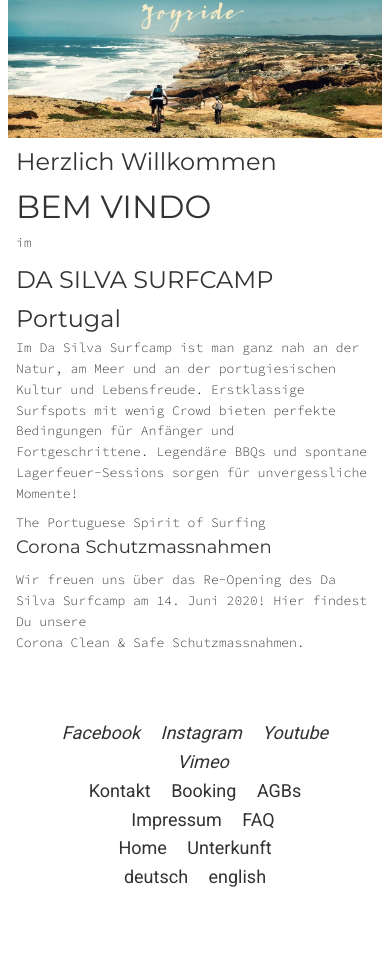
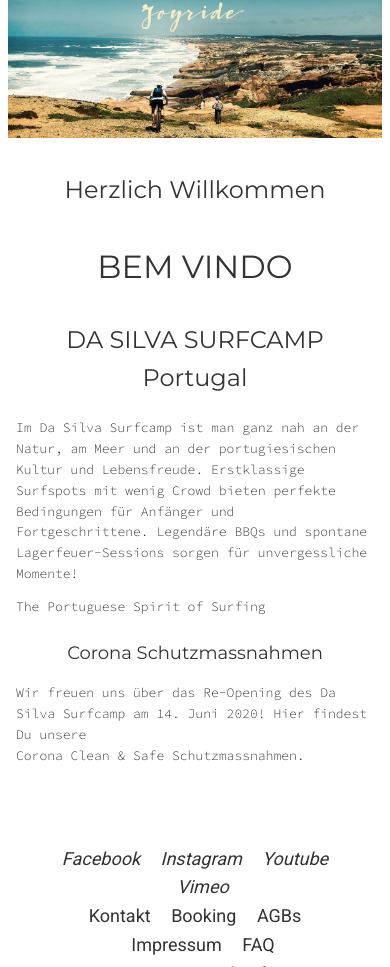
Before and after one commit to gitmathub/dasilva-surfcamp-11ty, an Eleventy site: page src/pages/de/index.md in a window 390 px wide. Shown: the part 2201-3168 px from the top of the page. Before the commit the page ends 3143 px from the top, so only its background shows below. Built offline with nearby package versions, Linux system fonts and the light colour scheme; Eleventy itself is replaced by a stand-in of ours; files that its build step writes are made by us from their sources; a web font is replaced by a local one; what eleventy-plugin-sass would draw is missing.

Commit message:
responsive head lines

```diff
--- a/src/pages/de/home/welcome.md
+++ b/src/pages/de/home/welcome.md
@@ -8,8 +8,6 @@ partial: welcome
 ## Herzlich Willkommen
 
 # BEM VINDO
-
-im
 
 ## DA SILVA SURFCAMP Portugal
 
--- a/src/styles/_layout.scss
+++ b/src/styles/_layout.scss
@@ -66,7 +66,6 @@ main {
 
 section,
 article {
-
   // middle
   font-family: $font-code;
   font-size: $font-size-middle;
@@ -74,22 +73,22 @@ article {
 
   h1, h2, h3, h4 {
     font-family: $font-header;
+    text-align: center;
   }
   h1 {
     font-size: $font-size-title-middle;
     font-weight: $font-weight-title-middle;
+    margin: 3.2rem auto 2.8rem auto;
   }
   h2 {
     font-size: $font-size-title-small;
     font-weight: $font-weight-title-small;
+    margin: 2.8rem auto 2.1rem auto;
   }
   h3 {
     font-size: $font-size-title-smaller;
     font-weight: $font-weight-title-smaller;
-    margin-bottom: 0.8rem;
-  }
-  h4 {
-    margin: 1.6rem 0 0.8rem 0;
+    margin: 2.1rem auto 1.6rem auto;
   }
 
   @include respond(small) {
@@ -127,17 +126,16 @@ article {
   }
 
 
-
-
-
-
   p {
-    margin-bottom: 0.8rem;
+    margin-bottom: 2.1rem;
+    @include respond(small) {
+      margin-bottom: 1.2rem;
+    }
   }
 
-  p:last-child {
-    margin-bottom: 0;
-  }
+  // p:last-child {
+  //   margin-bottom: 0;
+  // }
 
   ul,
   ol {
```
